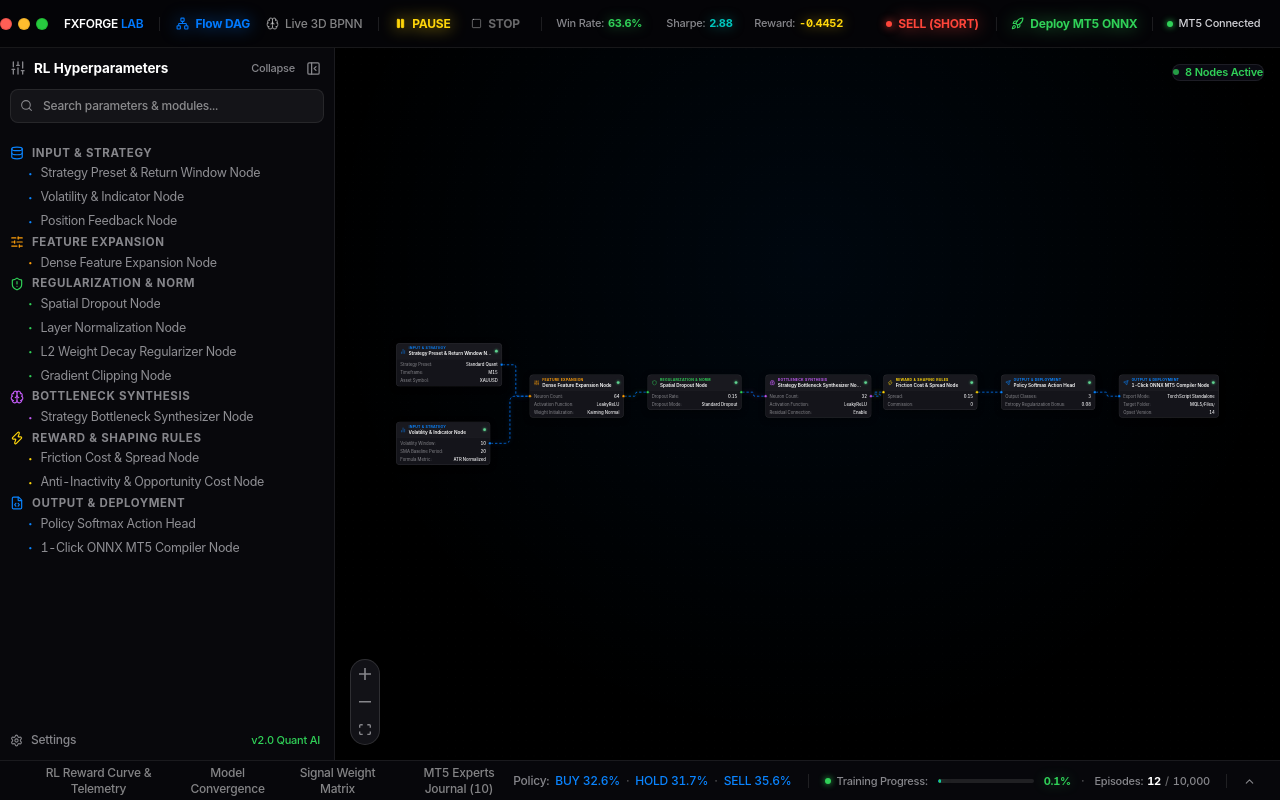
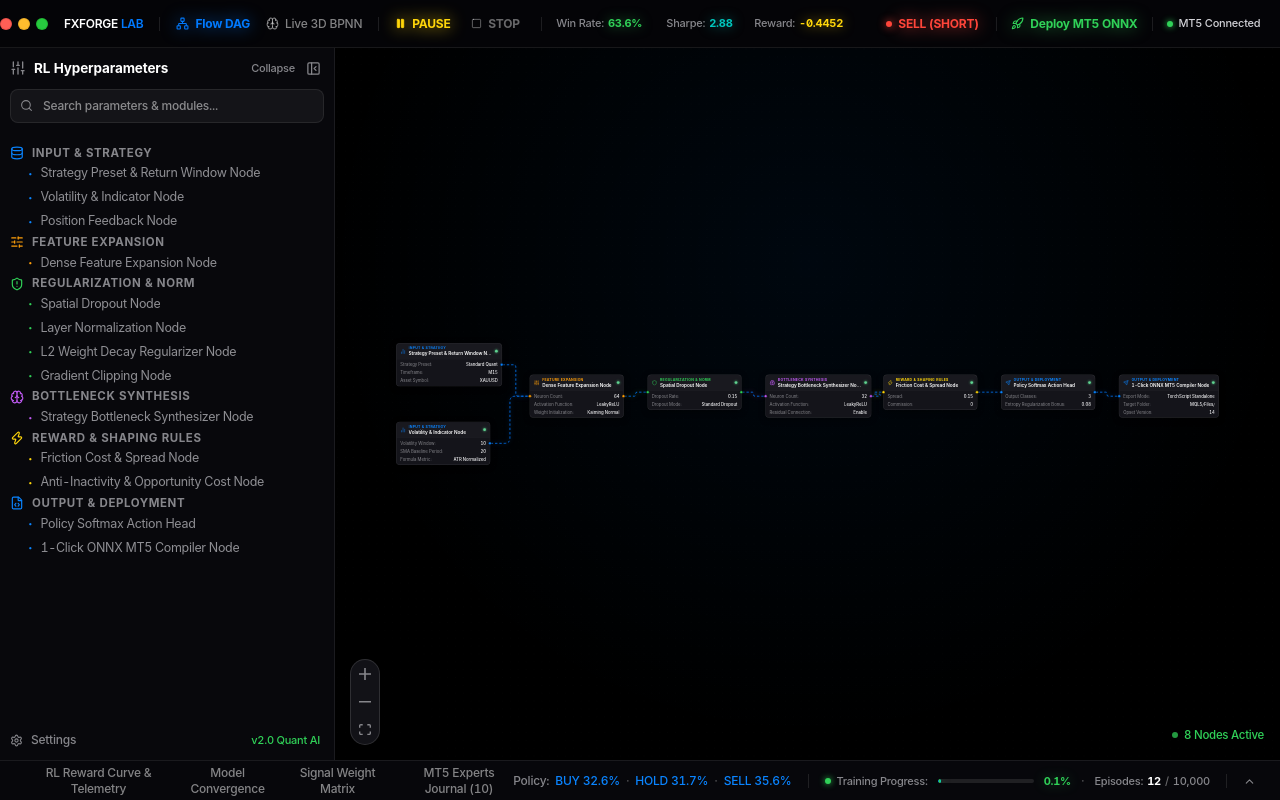
Before and after one commit to superman-owner/AI-RL-BPNN, a React (Vite) app: page / in a window 1280 px wide. Built offline with nearby package versions, Linux system fonts and the light colour scheme.

Commit message:
refactor(status): remove capsule box and relocate Nodes Active indicator to bottom-right

```diff
--- a/src/components/Flow/FlowCanvasView.tsx
+++ b/src/components/Flow/FlowCanvasView.tsx
@@ -1201,14 +1201,20 @@ const FlowContent: React.FC = () => {
         />
       </ReactFlow>
 
-      {/* Status Indicator */}
-      <div className="absolute top-4 right-4 z-10 flex items-center gap-2 bg-[#0c0c14]/90 backdrop-blur-md border border-white/[0.08] px-3 py-1.5 rounded-lg shadow-2xl text-xs select-none">
-        <span className="text-[#30d158] font-mono text-[11px] flex items-center gap-1.5 font-semibold">
+      {/* Status Indicator (Frameless, Bottom-Right) */}
+      <div className="absolute bottom-4 right-4 z-10 flex items-center gap-2 select-none pointer-events-none">
+        <span
+          className="text-[#30d158] text-[11.5px] flex items-center gap-1.5 font-medium tracking-tight"
+          style={{ fontFamily: '-apple-system, BlinkMacSystemFont, "SF Pro Text", system-ui, sans-serif' }}
+        >
           <span className="w-1.5 h-1.5 rounded-full bg-[#30d158] animate-pulse" />
           {activeNodesCount} Nodes Active
         </span>
         {nodes.length > activeNodesCount && (
-          <span className="text-[#86868b] font-mono text-[10.5px]">
+          <span
+            className="text-[#86868b] text-[11px]"
+            style={{ fontFamily: '-apple-system, BlinkMacSystemFont, "SF Pro Text", system-ui, sans-serif' }}
+          >
             ({nodes.length - activeNodesCount} Idle)
           </span>
         )}
```
